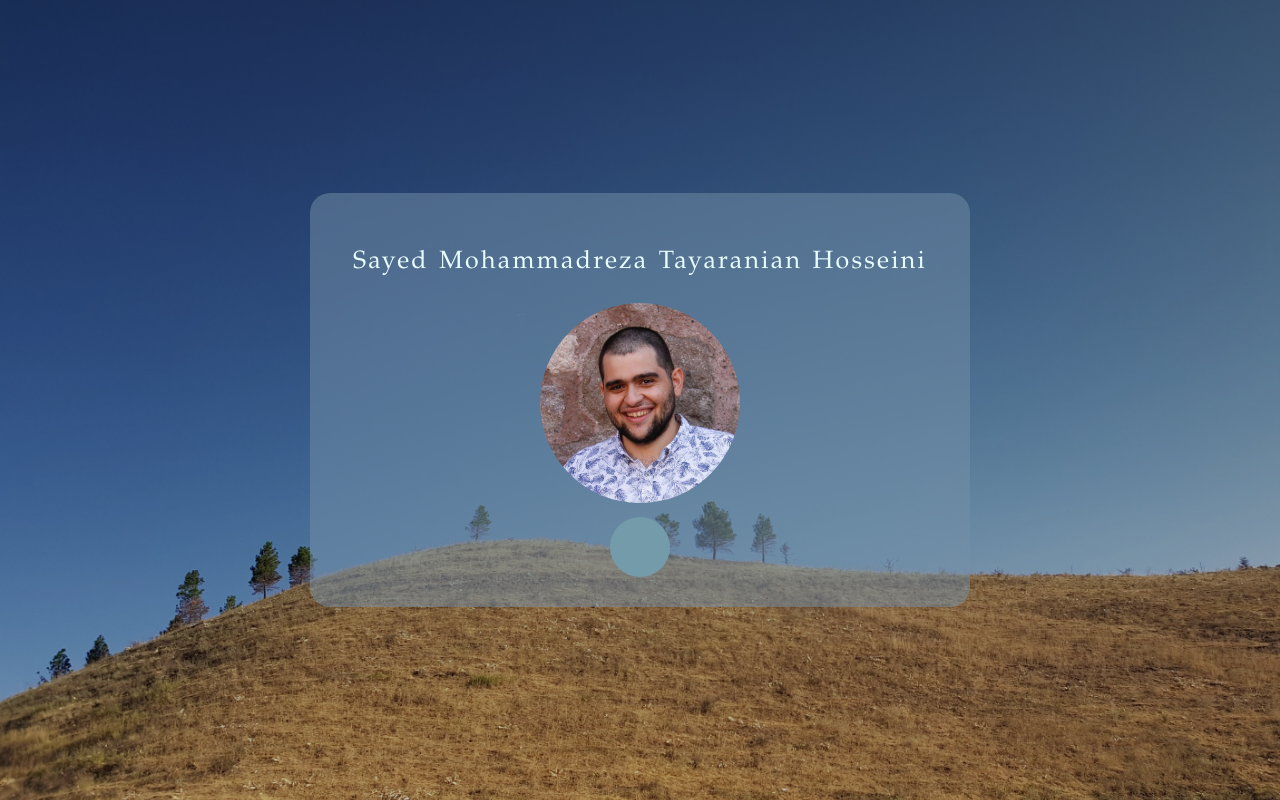
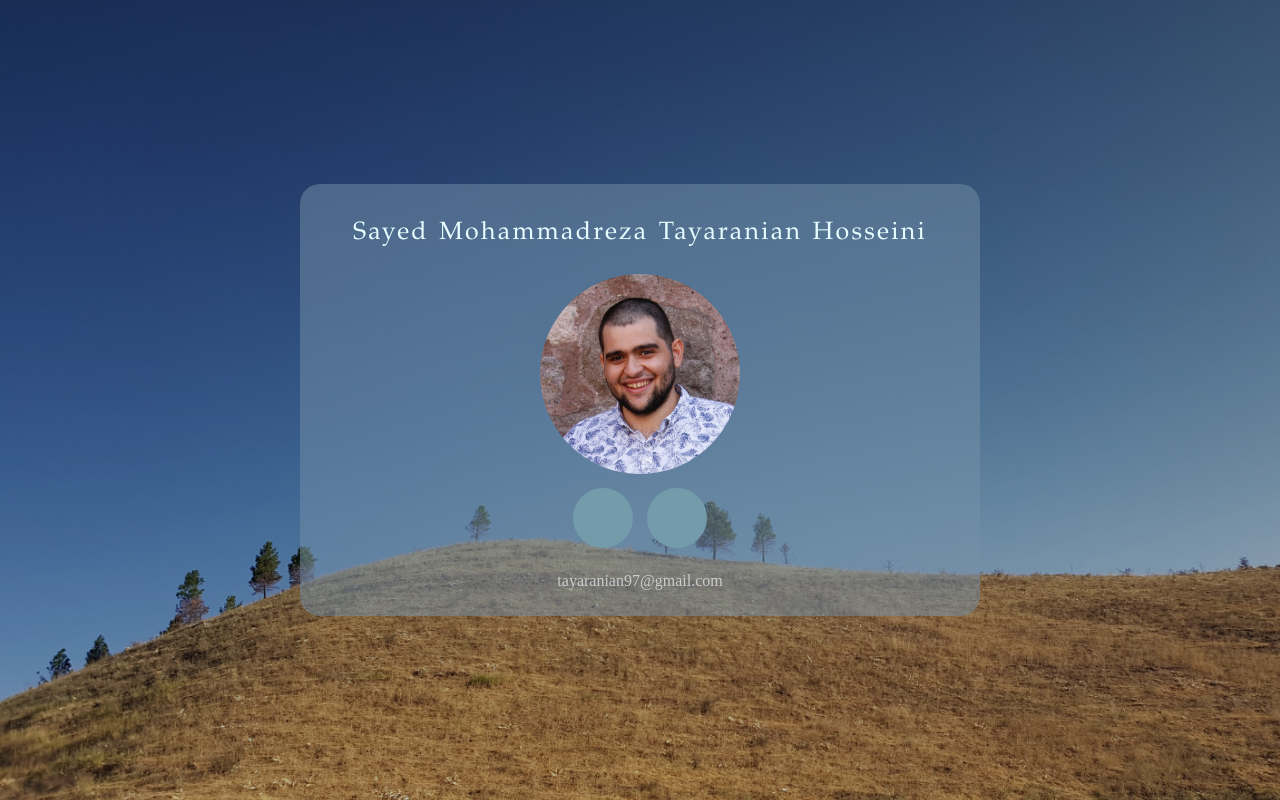
Before and after one commit to mthcom/mthcom.github.io, a plain HTML site: page index.html in a window 1280 px wide. Drawn offline with Linux system fonts and the light colour scheme; some icons are missing.

Commit message:
add google scholar and email

```diff
--- a/index.html
+++ b/index.html
@@ -3,6 +3,7 @@
 <head>
 <link rel="stylesheet" href="style.css">
 <link rel="stylesheet" href="https://cdnjs.cloudflare.com/ajax/libs/academicons/1.9.1/css/academicons.min.css" integrity="sha512-b1ASx0WHgVFL5ZQhTgiPWX+68KjS38Jk87jg7pe+qC7q9YkEtFq0z7xCglv7qGIs/68d3mAp+StfC8WKC5SSAg==" crossorigin="anonymous" />
+<title>Mohammadreza Tayaranian</title>
 </head>
 <body>
 
@@ -13,11 +14,19 @@
 			<img id="profile_pic" src="images/profile.jpg" alt="Avatar">
 		</div>
 		<div id="icon_holder">
-			<a href="files/cv.pdf">
+			<a href="files/cv.pdf" class="icon_link">
 				<div class="linkbg">
 					<i class="ai ai-cv-square ai-2x linkon"></i>
 				</div>
 			</a>
+			<a href="https://scholar.google.ca/citations?user=UW7g4BsAAAAJ&hl=en" class="icon_link">
+				<div class="linkbg">
+					<i class="ai ai-google-scholar-square ai-2x linkon"></i>
+				</div>
+			</a>
+		</div>
+		<div id="contact_holder">
+			<a href="mailto:tayaranian97@gmail.com" class="contact"><p>tayaranian97@gmail.com</p></a>
 		</div>
 	</div>
 </div>
--- a/style.css
+++ b/style.css
@@ -15,10 +15,22 @@ body {
 	text-align: center;
 }
 
+#contact_holder {
+	margin-top: 20px;
+	text-align: center;
+}
+
 #icon_holder {
 	margin-top: 10px;
 	text-align: center;
 	position: relative;
+	white-space:nowrap;
+}
+
+.icon_link {
+	display:inline-block;
+	margin-left: 5px;
+	margin-right: 5px;
 }
 
 #info_holder {
@@ -31,7 +43,11 @@ body {
     max-width: 90%;
     transform: translateY(-50%);
     margin: auto;
-    padding: 30px;
+    padding-top: 10px;
+    padding-bottom: 10px;
+    padding-left: 40px;
+    padding-right: 40px;
+    /*padding: 30px;*/
     background: rgba(116, 143, 167, 0.5);
     color: #ccc;
 }
@@ -73,4 +89,6 @@ body {
 	transform: translate(-50%, -50%);
 }
 
-a { color: inherit; }
+/*.contact */
+
+a { color: inherit; text-decoration: none;}
```
